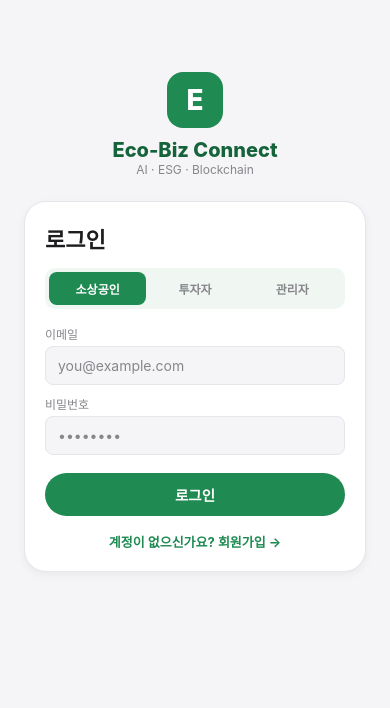
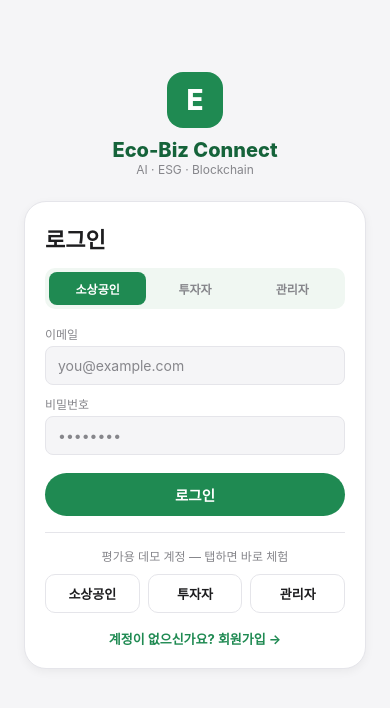
Before and after one commit to BioCode67/Eco-Biz-Connect, a React Native app in the folder app/: screen / in a window 390 px wide. Shown: the top 708 px of the page. Built offline with nearby package versions, Linux system fonts and the light colour scheme; no server answers.

Commit message:
feat(app): one-click demo-account quick login on login screen for parity with web

```diff
--- a/app/src/screens/LoginScreen.tsx
+++ b/app/src/screens/LoginScreen.tsx
@@ -1,7 +1,7 @@
 // 로그인/회원가입 화면 (proto_01 모바일 버전).
 
 import React, { useState } from "react";
-import { KeyboardAvoidingView, Platform, ScrollView, StyleSheet, Text, TextInput, View } from "react-native";
+import { KeyboardAvoidingView, Platform, Pressable, ScrollView, StyleSheet, Text, TextInput, View } from "react-native";
 
 import { Button } from "../components/ui";
 import { ApiError } from "../lib/api";
@@ -23,6 +23,17 @@ export default function LoginScreen() {
   const [walletAddress, setWalletAddress] = useState("");
   const [error, setError] = useState<string | null>(null);
   const [busy, setBusy] = useState(false);
+
+  async function quickLogin(em: string, pw: string) {
+    setEmail(em); setPassword(pw); setError(null); setBusy(true);
+    try {
+      await login(em, pw);
+    } catch (err) {
+      setError(err instanceof ApiError ? err.message : "오류가 발생했습니다.");
+    } finally {
+      setBusy(false);
+    }
+  }
 
   async function onSubmit() {
     setError(null);
@@ -91,6 +102,23 @@ export default function LoginScreen() {
             <Button title={busy ? "처리 중…" : mode === "login" ? "로그인" : "가입하기"} onPress={onSubmit} disabled={busy} />
           </View>
 
+          {mode === "login" ? (
+            <View style={styles.demoBox}>
+              <Text style={styles.demoLabel}>평가용 데모 계정 — 탭하면 바로 체험</Text>
+              <View style={styles.demoRow}>
+                {[
+                  { label: "소상공인", em: "merchant@ebc.com", pw: "Merch123!" },
+                  { label: "투자자", em: "investor@ebc.com", pw: "Invest123!" },
+                  { label: "관리자", em: "admin@ebc.com", pw: "Admin123!" },
+                ].map((a) => (
+                  <Pressable key={a.em} disabled={busy} onPress={() => quickLogin(a.em, a.pw)} style={({ pressed }) => [styles.demoBtn, pressed && { opacity: 0.6 }]}>
+                    <Text style={styles.demoBtnText}>{a.label}</Text>
+                  </Pressable>
+                ))}
+              </View>
+            </View>
+          ) : null}
+
           <Text style={styles.switch} onPress={() => { setMode(mode === "login" ? "register" : "login"); setError(null); }}>
             {mode === "login" ? "계정이 없으신가요? 회원가입 →" : "← 로그인으로"}
           </Text>
@@ -134,6 +162,11 @@ function Field({
 
 const styles = StyleSheet.create({
   container: { padding: 24, paddingTop: 72, backgroundColor: colors.bg, flexGrow: 1 },
+  demoBox: { marginTop: 16, paddingTop: 14, borderTopWidth: 1, borderTopColor: colors.border },
+  demoLabel: { fontSize: 12, color: colors.muted, textAlign: "center", marginBottom: 10 },
+  demoRow: { flexDirection: "row", gap: 8 },
+  demoBtn: { flex: 1, paddingVertical: 9, borderRadius: 10, borderWidth: 1, borderColor: colors.border, backgroundColor: colors.card, alignItems: "center" },
+  demoBtnText: { fontSize: 13, fontWeight: "600", color: colors.text },
   brand: { alignItems: "center", marginBottom: 24 },
   logo: { width: 56, height: 56, borderRadius: 16, backgroundColor: colors.brand, alignItems: "center", justifyContent: "center" },
   logoText: { color: colors.white, fontSize: 28, fontWeight: "800" },
```
